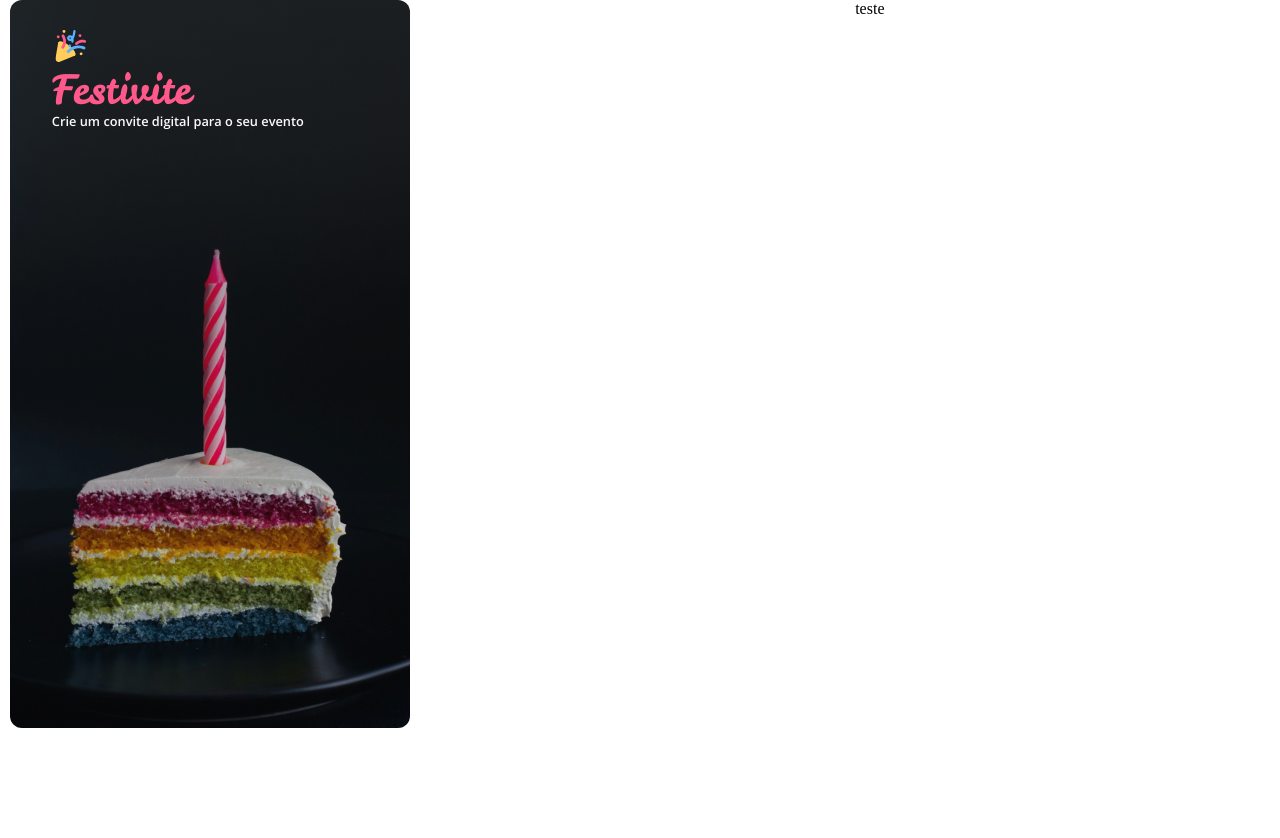
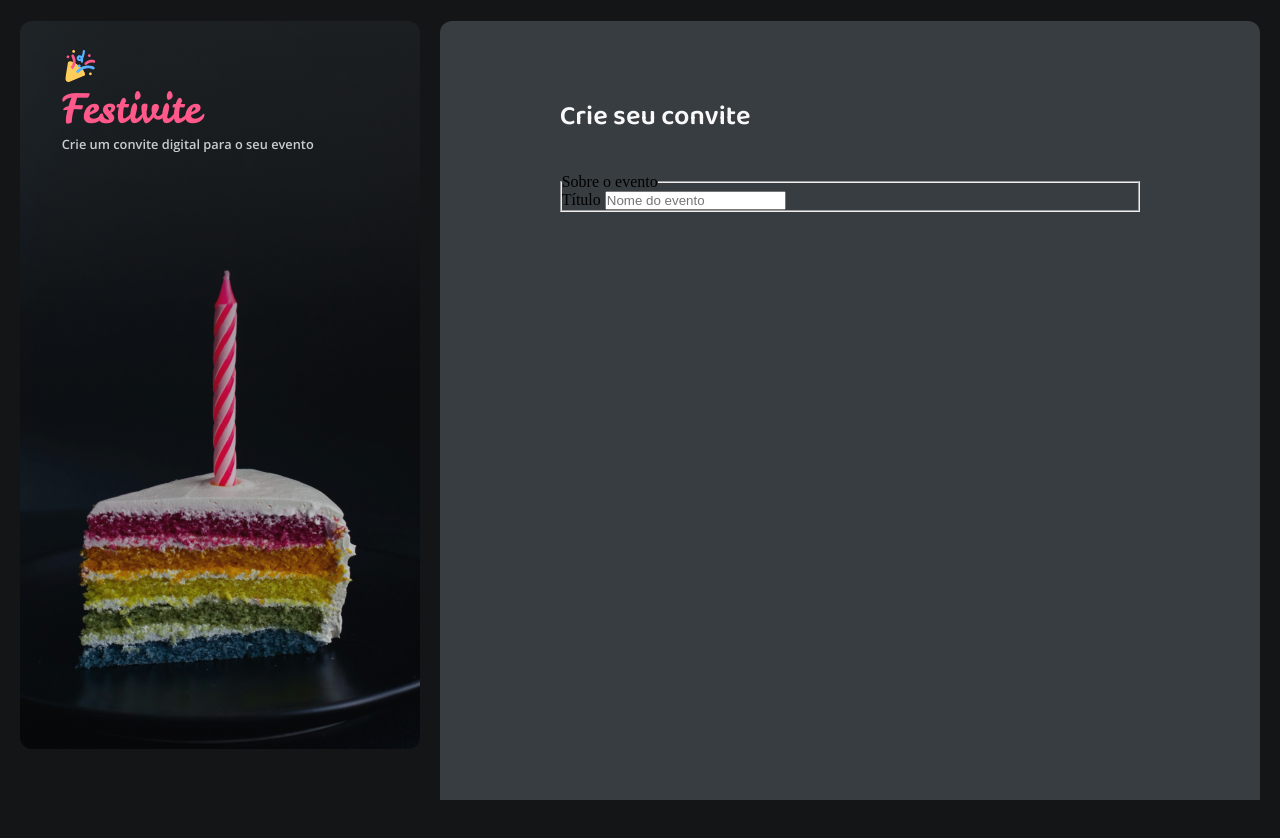
Before and after one commit to LucasBartl/Convite, a plain HTML site: page index.html in a window 1280 px wide. Shown: the top 838 px of the page. After the commit the page ends 800 px from the top, so only its background shows below. Drawn offline with nearby package versions, Linux system fonts and the light colour scheme.

Commit message:
inicio forms

```diff
--- a/index.html
+++ b/index.html
@@ -4,7 +4,8 @@
 <head>
     <link rel="preconnect" href="https://fonts.googleapis.com">
     <link rel="preconnect" href="https://fonts.gstatic.com" crossorigin>
-    <link href="https://fonts.googleapis.com/css2?family=Open+Sans:ital,wght@0,300..800;1,300..800&display=swap"rel="stylesheet">
+    <link href="https://fonts.googleapis.com/css2?family=Open+Sans:ital,wght@0,300..800;1,300..800&display=swap"
+        rel="stylesheet">
 
     <link rel="preconnect" href="https://fonts.googleapis.com">
     <link rel="preconnect" href="https://fonts.gstatic.com" crossorigin>
@@ -21,8 +22,11 @@
 </head>
 
 <body>
+
+
     <div id="division">
-        <main>
+
+        <div class="asid-back">
             <aside>
                 <div class="asid-container">
                     <div class="secondary">
@@ -35,14 +39,29 @@
                     </div>
                 </div>
             </aside>
-        </main>
-
-        <div class="main-continer">
-            <div class="primary">
-                <p>teste</p>
-            </div>
         </div>
 
+        <main>
+            <div class="main-continer">
+                <div class="primary">
+                    <h1>Crie seu convite</h1>
+                    <form action="" method="post" enctype="multipart/form-data">
+                        <fieldset>
+                            <legend for="">Sobre o evento</legend>
+
+                            <div class="input-wrapper">
+                                <label for="title">Título</label>
+                                <input type="text" id="title" name="title" placeholder="Nome do evento">
+                            </div>
+                            <div class="grid">
+
+                            </div>
+
+                        </fieldset>
+                    </form>
+                </div>
+            </div>
+        </main>
     </div>
 </body>
 
--- a/style/global.css
+++ b/style/global.css
@@ -9,7 +9,7 @@
     --font-family-baloo:"Baloo 2", sans-serif;
     --font-family-sans:"Open Sans", sans-serif;
     --text: 400 2.5rem/1.2 var(--font-family-leckerli);
-    --baloo-md: 800 1.7rem/1.2 var(--font-family-baloo);
+    --baloo-md: 600 1.7rem/1.2 var(--font-family-baloo);
     --baloo-sm: 800 1.1rem/1.2 var(--font-family-baloo);
     --open-md: 600 1rem/1.2 var(--font-family-sans);
     --open-sm: 600 0.8rem/1.2 var(--font-family-sans);
@@ -41,3 +41,7 @@
     --text-body:#C8CDD0;
     --text-heading:#F9F9F9;
 }
+
+body{
+    overflow: hidden;
+}
--- a/style/layout.css
+++ b/style/layout.css
@@ -1,27 +1,27 @@
+body {
+    background-color: var(--shape-background);
+}
+
 #division {
     display: grid;
     grid-template-columns: 32.79% 67.21%;
-    justify-items: center;
-    gap: 1.25rem;
-    width: 80rem;
-    height: 123.81rem;
+    overflow: hidden;
+    height: 100vh;
+    gap:1.25rem;
+    padding-block: 1.3rem;
+}
 
-    & .asid-container {
-        display: grid;
+aside {
+    .asid-container {
+        margin-left: auto;
         background-image: url(../assets/images/Background.png);
         background-size: cover;
         background-position: center;
         height: 45.5rem;
-        width: 25rem;
+        max-width: 25rem;
         border-radius: 0.75rem;
-    }
 
-
-
-
-}
-
-.secondary {
+        & .secondary {
             display: grid;
             justify-items: center;
             width: 21rem;
@@ -31,11 +31,12 @@
             & h1 {
                 color: var(--pink);
                 font: var(--text);
+                margin-bottom: 0.25rem;
             }
 
             & p {
                 font: var(--open-sm);
-        color: var(--text-heading);
+                color: var(--text-body);
             }
 
             & .fest {
@@ -52,3 +53,34 @@
             }
 
         }
+
+    }
+}
+
+
+main {
+    overflow: auto left;
+    margin-right: auto;
+
+    & .primary {
+        background-color: var(--shape-hover);
+        height: 123.81rem;
+        width: 51.25rem;
+        border-radius: 0.75rem;
+        padding-block: 5rem;
+        padding-inline: 7.5rem;
+        & h1{
+
+            font: var(--baloo-md);
+            color: var(--text-heading);
+            padding-bottom: 2.5rem;
+        }
+
+    }
+
+
+
+
+
+
+}
```
Lines whose indentation alone changed are shown as unchanged.
